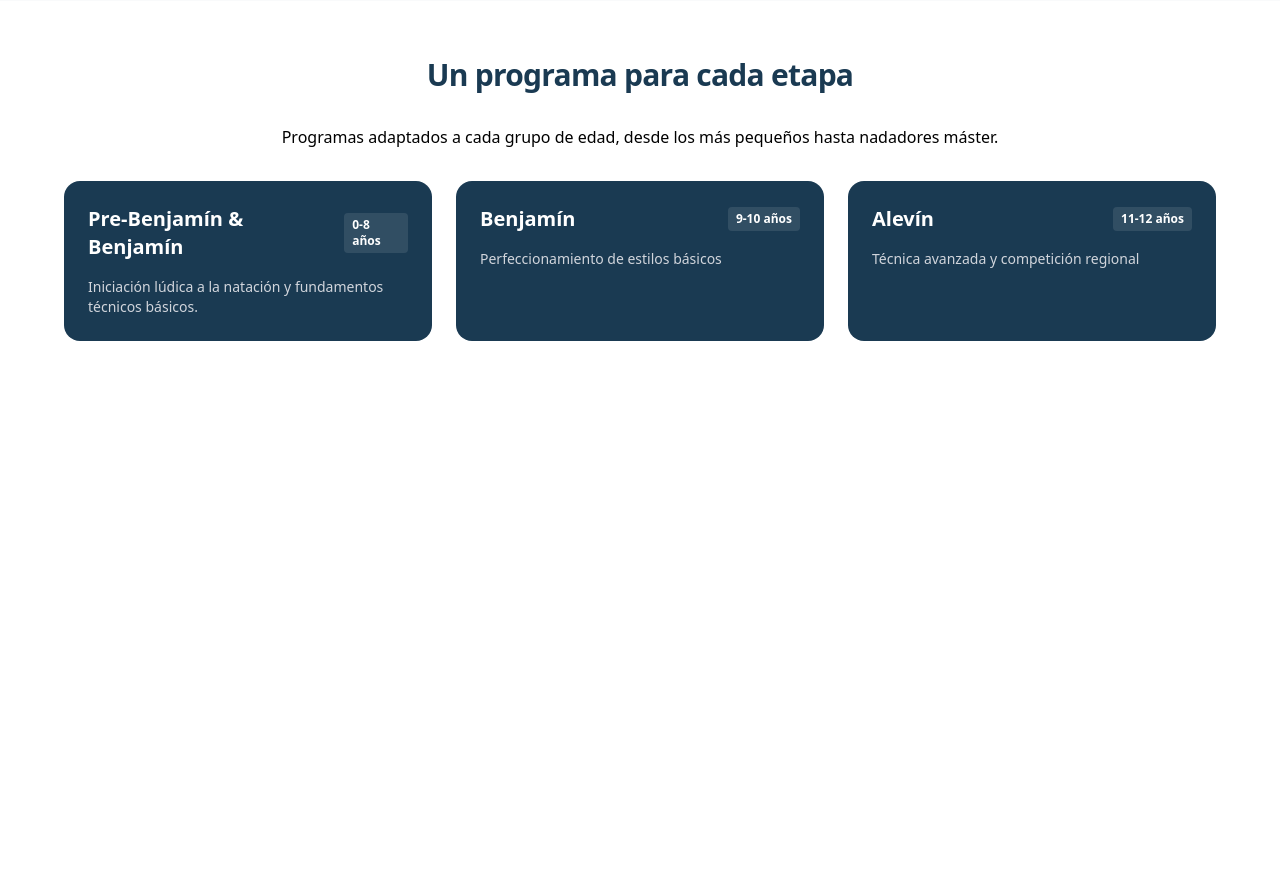
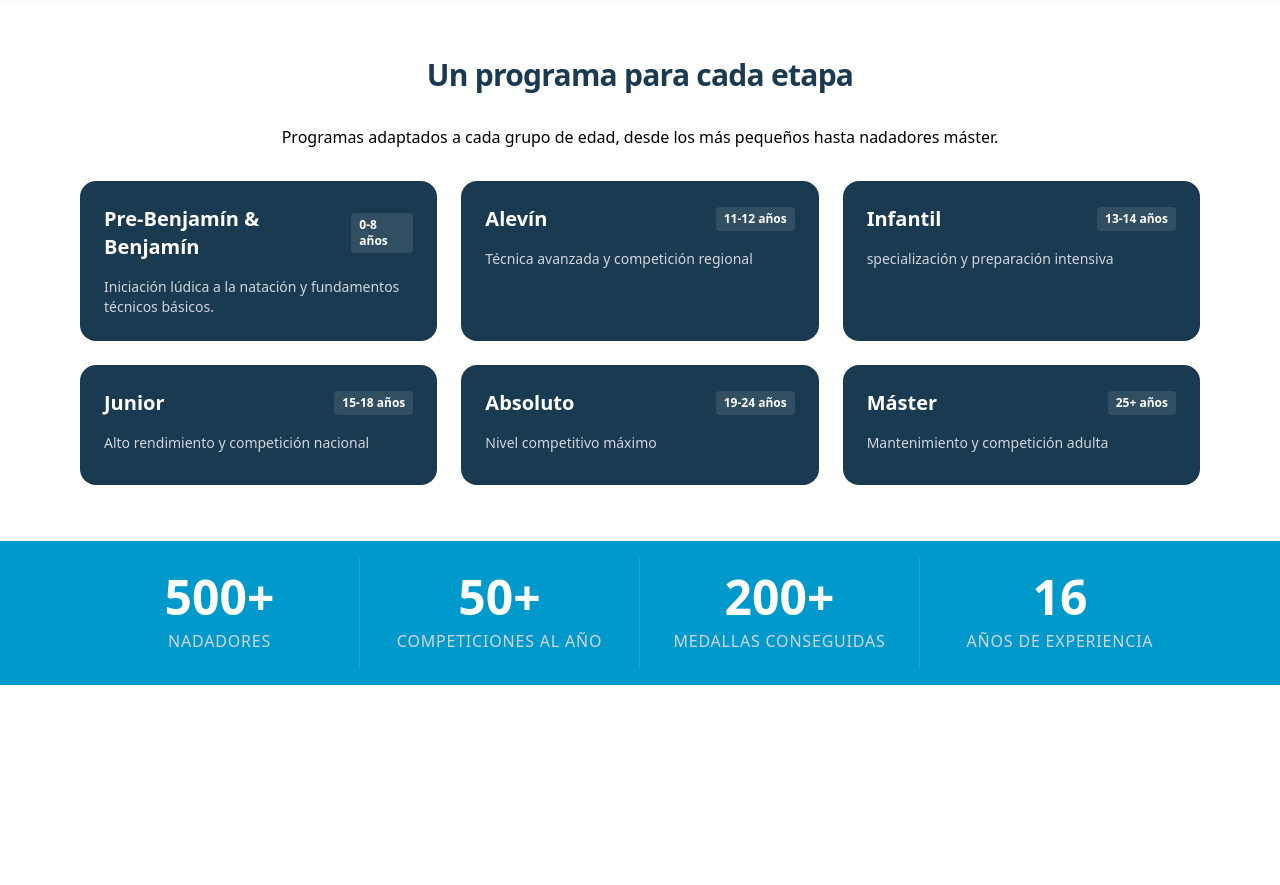
Before and after one commit to chriskwork/natabase, a PHP site: page / in a window 1280 px wide. Shown: the part 1433-2318 px from the top of the page. Before the commit the page ends 1774 px from the top, so only its background shows below. Run offline with PHP 8.4, Linux system fonts and the light colour scheme; style sheets or scripts are compiled from the project's sources.

Commit message:
Added a new section

```diff
--- a/index.php
+++ b/index.php
@@ -47,7 +47,7 @@
     </div>
 
     <!-- cards container -->
-    <div class="bg-gray-50 py-12">
+    <div class="bg-gray-50 px-4 py-12">
 
       <!-- cards -->
       <div class="gap-6 grid grid-cols-1 md:grid-cols-3 mx-auto max-w-6xl">
@@ -82,7 +82,7 @@
   </section>
 
   <!-- programs section -->
-  <section id="#programa" class="mx-auto mt-14 max-w-6xl text-center container">
+  <section id="#programa" class="mx-auto mt-14 px-4 max-w-6xl text-center">
     <h2 class="mb-8 font-bold text-brand-navy text-3xl text-center tracking-tight">
       Un programa para cada etapa
     </h2>
@@ -94,7 +94,7 @@
     <!-- programs cards -->
     <div
       class="gap-6 grid grid-cols-1 md:grid-cols-3 mt-8 text-left">
-      <!-- program Card -->
+      <!-- program Card #pre&benjamin -->
       <div
         class="bg-brand-navy p-6 rounded-2xl min-h-30 transition-all duration-300">
         <div class="flex justify-between items-center gap-2 mb-4">
@@ -109,20 +109,7 @@
         </p>
       </div>
 
-      <!-- program Card -->
-      <div
-        class="bg-brand-navy p-6 rounded-2xl min-h-30 transition-all duration-300">
-        <div class="flex justify-between items-center gap-2 mb-4">
-          <h3 class="font-bold text-white group-hover:text-brand-turquoise text-xl transition-colors">Benjamín</h3>
-          <span class="bg-white/10 px-2 py-1 rounded font-bold text-white text-xs">9-10 años</span>
-        </div>
-
-        <p class="text-gray-300 text-sm">
-          Perfeccionamiento de estilos básicos
-        </p>
-      </div>
-
-      <!-- program Card -->
+      <!-- program Card #alevin -->
       <div
         class="bg-brand-navy p-6 rounded-2xl min-h-30 transition-all duration-300">
         <div class="flex justify-between items-center gap-2 mb-4">
@@ -135,6 +122,105 @@
         </p>
       </div>
 
+      <!-- program Card #infantil -->
+      <div
+        class="bg-brand-navy p-6 rounded-2xl min-h-30 transition-all duration-300">
+        <div class="flex justify-between items-center gap-2 mb-4">
+          <h3 class="font-bold text-white group-hover:text-brand-turquoise text-xl transition-colors">Infantil</h3>
+          <span class="bg-white/10 px-2 py-1 rounded font-bold text-white text-xs">13-14 años</span>
+        </div>
+
+        <p class="text-gray-300 text-sm">
+          specialización y preparación intensiva
+        </p>
+      </div>
+
+      <!-- program Card #junior -->
+      <div
+        class="bg-brand-navy p-6 rounded-2xl min-h-30 transition-all duration-300">
+        <div class="flex justify-between items-center gap-2 mb-4">
+          <h3 class="font-bold text-white group-hover:text-brand-turquoise text-xl transition-colors">Junior</h3>
+          <span class="bg-white/10 px-2 py-1 rounded font-bold text-white text-xs">15-18 años</span>
+        </div>
+
+        <p class="text-gray-300 text-sm">
+          Alto rendimiento y competición nacional
+        </p>
+      </div>
+
+      <!-- program Card #absoluto -->
+      <div
+        class="bg-brand-navy p-6 rounded-2xl min-h-30 transition-all duration-300">
+        <div class="flex justify-between items-center gap-2 mb-4">
+          <h3 class="font-bold text-white group-hover:text-brand-turquoise text-xl transition-colors">Absoluto</h3>
+          <span class="bg-white/10 px-2 py-1 rounded font-bold text-white text-xs">19-24 años</span>
+        </div>
+
+        <p class="text-gray-300 text-sm">
+          Nivel competitivo máximo
+        </p>
+      </div>
+
+      <!-- program Card #master -->
+      <div
+        class="bg-brand-navy p-6 rounded-2xl min-h-30 transition-all duration-300">
+        <div class="flex justify-between items-center gap-2 mb-4">
+          <h3 class="font-bold text-white group-hover:text-brand-turquoise text-xl transition-colors">Máster</h3>
+          <span class="bg-white/10 px-2 py-1 rounded font-bold text-white text-xs">25+ años</span>
+        </div>
+
+        <p class="text-gray-300 text-sm">
+          Mantenimiento y competición adulta
+        </p>
+      </div>
+
+    </div>
+  </section>
+
+  <section id="cifras" class="bg-brand-turquoise mt-14 text-white">
+    <div class="mx-auto px-4 py-4 max-w-6xl">
+
+      <!-- cifras -->
+      <div class="grid grid-cols-2 md:grid-cols-4 divide-x divide-white/10 text-center">
+
+        <div class="flex flex-col items-center p-4">
+          <span class="mb-2 font-black text-primary text-4xl md:text-5xl">
+            500+
+          </span>
+          <span class="font-medium text-gray-300 text-sm md:text-base uppercase tracking-wider">
+            Nadadores
+          </span>
+        </div>
+
+        <div class="flex flex-col items-center p-4">
+          <span class="mb-2 font-black text-primary text-4xl md:text-5xl">
+            50+
+          </span>
+          <span class="font-medium text-gray-300 text-sm md:text-base uppercase tracking-wider">
+            Competiciones al año
+          </span>
+        </div>
+
+        <div class="flex flex-col items-center p-4">
+          <span class="mb-2 font-black text-primary text-4xl md:text-5xl">
+            200+
+          </span>
+          <span class="font-medium text-gray-300 text-sm md:text-base uppercase tracking-wider">
+            Medallas conseguidas
+          </span>
+        </div>
+
+        <div class="flex flex-col items-center p-4">
+          <span class="mb-2 font-black text-primary text-4xl md:text-5xl">
+            16
+          </span>
+          <span class="font-medium text-gray-300 text-sm md:text-base uppercase tracking-wider">
+            Años de experiencia
+          </span>
+        </div>
+
+      </div>
+
     </div>
   </section>
 
```
